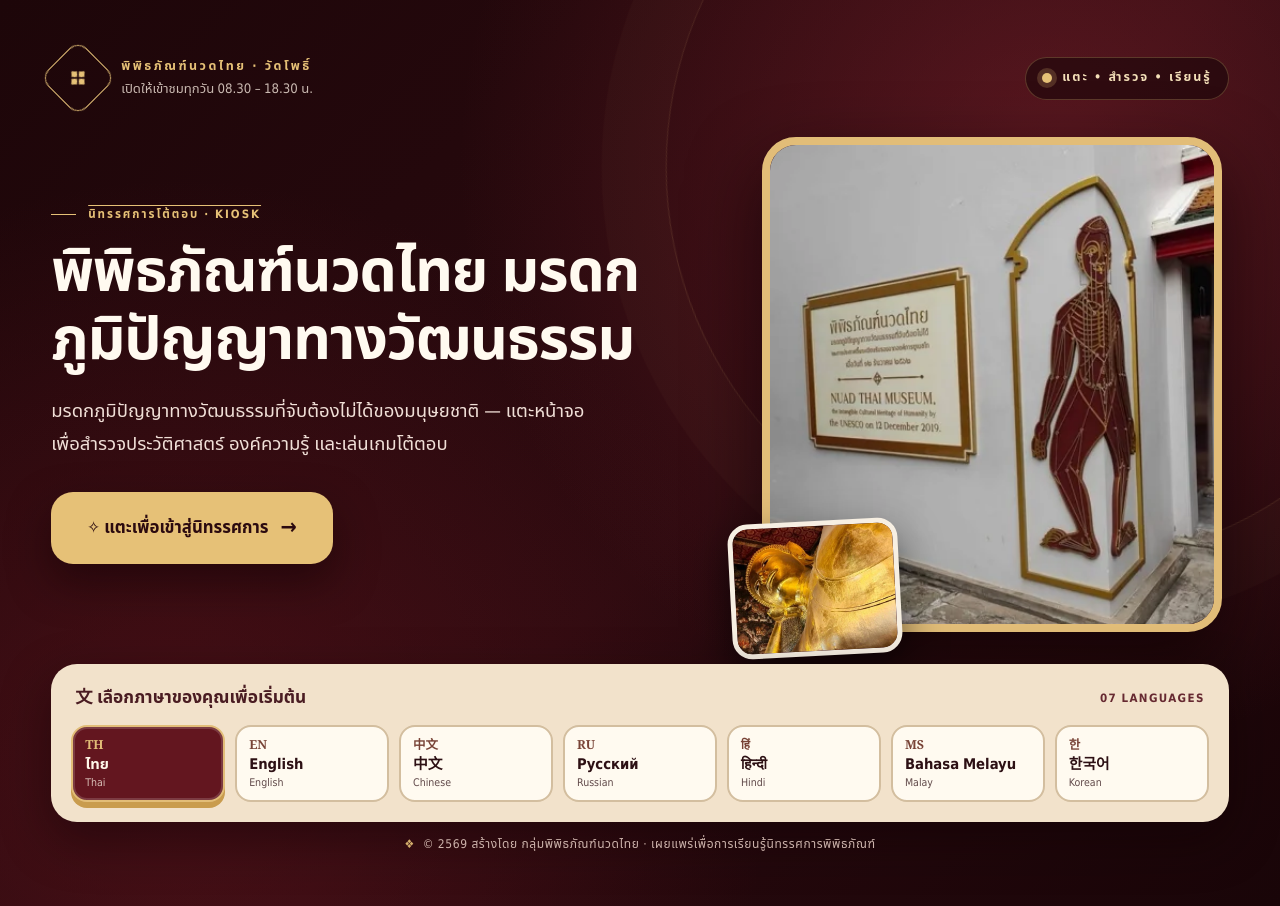
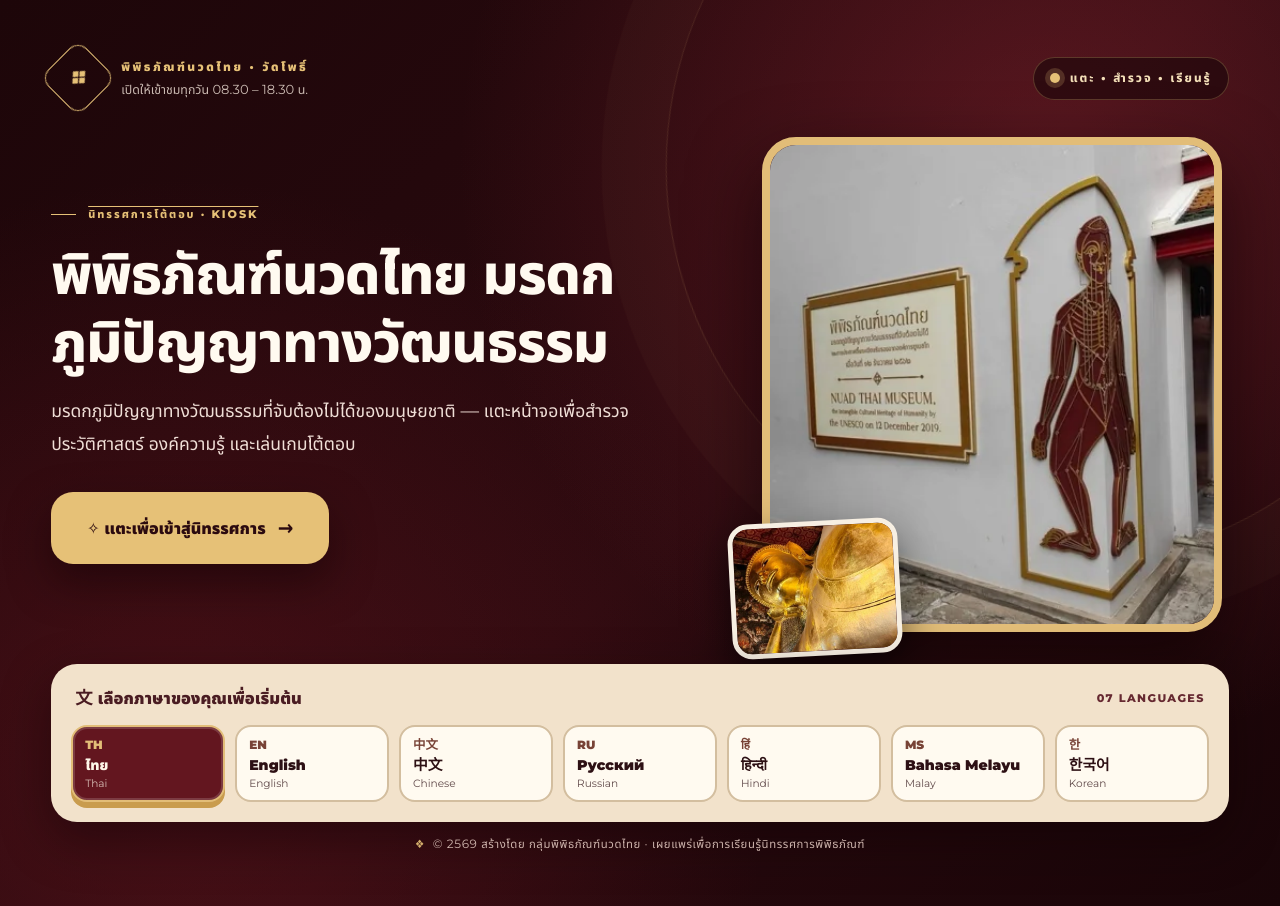
Before and after one commit to Bankkie16149/website-Thai-Massage-Museum, a React (Vite) app: page / in a window 1280 px wide. Built offline with nearby package versions, Linux system fonts and the light colour scheme.

Commit message:
feat: add variable font support and update font stack in styles

```diff
--- a/package.json
+++ b/package.json
@@ -21,6 +21,11 @@
   },
   "homepage": "https://github.com/Bankkie16149/website-Thai-Massage-Museum#readme",
   "dependencies": {
+    "@fontsource-variable/montserrat": "^5.3.0",
+    "@fontsource-variable/noto-sans-devanagari": "^5.3.0",
+    "@fontsource-variable/noto-sans-kr": "^5.3.1",
+    "@fontsource-variable/noto-sans-sc": "^5.3.1",
+    "@fontsource-variable/noto-sans-thai": "^5.3.0",
     "react": "^19.3.1",
     "react-dom": "^19.3.1"
   },
--- a/src/components/TopHeader.jsx
+++ b/src/components/TopHeader.jsx
@@ -81,7 +81,7 @@ export default function TopHeader({
               aria-haspopup="dialog"
               aria-controls="language-dialog"
               aria-label={`${t.chooseLangAria}: ${selected[3]}`}
-              className="relative overflow-hidden min-h-[60px] max-[650px]:min-h-[52px] rounded-[18px] max-[650px]:rounded-[13px] py-[8px] px-[15px] max-[650px]:py-[6px] max-[650px]:px-[9px] bg-[#f7ebd1] hover:bg-[#fff6e3] active:scale-[0.96] border-2 border-[#e4c37d] text-[#2d1014] flex gap-[11px] max-[650px]:gap-[7px] items-center shadow-[inset_0_0_0_3px_#fff9e3] transition-transform"
+              className="relative overflow-hidden shrink-0 min-h-[60px] max-[650px]:min-h-[52px] rounded-[18px] max-[650px]:rounded-[13px] py-[8px] px-[15px] max-[650px]:py-[6px] max-[650px]:px-[9px] bg-[#f7ebd1] hover:bg-[#fff6e3] active:scale-[0.96] border-2 border-[#e4c37d] text-[#2d1014] flex gap-[11px] max-[650px]:gap-[7px] items-center shadow-[inset_0_0_0_3px_#fff9e3] transition-transform"
             >
               <span
                 className="text-[1.75rem] max-[650px]:text-[1.25rem] font-serif border-r border-[#c2ab8c] pr-[11px] max-[650px]:pr-[6px]"
@@ -111,7 +111,7 @@ export default function TopHeader({
             id="restart"
             onPointerDown={triggerRipple}
             onClick={onGoHome}
-            className="relative overflow-hidden min-h-[58px] max-[650px]:min-h-[50px] bg-[#4e141c] hover:bg-[#681c26] active:scale-[0.96] text-[#fdf6e6] border border-[#b88672] rounded-[16px] max-[650px]:rounded-[13px] py-[10px] px-[18px] max-[650px]:py-[7px] max-[650px]:px-[10px] max-[650px]:text-[0.74rem] font-extrabold transition-transform"
+            className="relative overflow-hidden whitespace-nowrap shrink-0 min-h-[58px] max-[650px]:min-h-[50px] bg-[#4e141c] hover:bg-[#681c26] active:scale-[0.96] text-[#fdf6e6] border border-[#b88672] rounded-[16px] max-[650px]:rounded-[13px] py-[10px] px-[18px] max-[650px]:py-[7px] max-[650px]:px-[10px] max-[650px]:text-[0.74rem] font-extrabold transition-transform"
           >
             ⌂ <span lang={locale}>{t.home}</span>
           </button>
@@ -123,7 +123,7 @@ export default function TopHeader({
             onClick={onResetSession}
             title={t.resetSession}
             aria-label={t.resetSession}
-            className="relative overflow-hidden min-h-[58px] max-[650px]:min-h-[50px] bg-transparent hover:bg-[#ffffff14] active:scale-[0.96] text-[#f0d8b2] border border-[#e6c17755] rounded-[16px] max-[650px]:rounded-[13px] py-[10px] px-[14px] max-[650px]:py-[7px] max-[650px]:px-[9px] text-[0.84rem] max-[650px]:text-[0.72rem] font-extrabold transition-transform"
+            className="relative overflow-hidden whitespace-nowrap shrink-0 min-h-[58px] max-[650px]:min-h-[50px] bg-transparent hover:bg-[#ffffff14] active:scale-[0.96] text-[#f0d8b2] border border-[#e6c17755] rounded-[16px] max-[650px]:rounded-[13px] py-[10px] px-[14px] max-[650px]:py-[7px] max-[650px]:px-[9px] text-[0.84rem] max-[650px]:text-[0.72rem] font-extrabold transition-transform"
           >
             ↺ <span className="max-[820px]:hidden" lang={locale}>{t.resetSession}</span>
           </button>
--- a/src/index.css
+++ b/src/index.css
@@ -36,12 +36,21 @@
     margin: 0;
     background: #1b0609;
     background-image: radial-gradient(ellipse at 90% 80%, #5a17216b, transparent 48%);
-    font-family: 'Noto Sans Thai', 'Leelawadee UI', Tahoma, Arial, sans-serif;
+    font-family: 'Montserrat Variable', 'Montserrat', 'Noto Sans Thai Variable', 'Noto Sans Thai',
+      'Noto Sans SC Variable', 'Noto Sans KR Variable', 'Noto Sans Devanagari Variable',
+      'Leelawadee UI', Tahoma, Arial, sans-serif;
+    font-size-adjust: from-font;
     line-height: 1.68;
     color: var(--cream);
     overflow-wrap: break-word;
     overscroll-behavior: none;
     -webkit-tap-highlight-color: transparent;
+  }
+
+  @supports not (font-size-adjust: from-font) {
+    body {
+      line-height: 1.68;
+    }
   }
 
   button,
--- a/src/main.jsx
+++ b/src/main.jsx
@@ -1,5 +1,10 @@
 import React from 'react';
 import ReactDOM from 'react-dom/client';
+import '@fontsource-variable/montserrat';
+import '@fontsource-variable/noto-sans-thai';
+import '@fontsource-variable/noto-sans-devanagari';
+import '@fontsource-variable/noto-sans-sc';
+import '@fontsource-variable/noto-sans-kr';
 import App from './App.jsx';
 import './index.css';
 
--- a/tailwind.config.js
+++ b/tailwind.config.js
@@ -1,4 +1,18 @@
 /** @type {import('tailwindcss').Config} */
+const MONTSERRAT_STACK = [
+  "'Montserrat Variable'",
+  "'Montserrat'",
+  "'Noto Sans Thai Variable'",
+  "'Noto Sans Thai'",
+  "'Noto Sans SC Variable'",
+  "'Noto Sans KR Variable'",
+  "'Noto Sans Devanagari Variable'",
+  "'Leelawadee UI'",
+  'Tahoma',
+  'Arial',
+  'sans-serif',
+];
+
 export default {
   content: ['./index.html', './src/**/*.{js,ts,jsx,tsx}'],
   theme: {
@@ -15,8 +29,8 @@ export default {
         muted: '#d8c2ba',
       },
       fontFamily: {
-        sans: ["'Noto Sans Thai'", "'Leelawadee UI'", 'Tahoma', 'Arial', 'sans-serif'],
-        serif: ['Georgia', 'serif'],
+        sans: MONTSERRAT_STACK,
+        serif: MONTSERRAT_STACK,
       },
       boxShadow: {
         museum: '0 24px 70px rgba(18, 4, 6, 0.42)',
```
Also changed, not shown: 1 other file (tests, documents, lock files or other folders).
